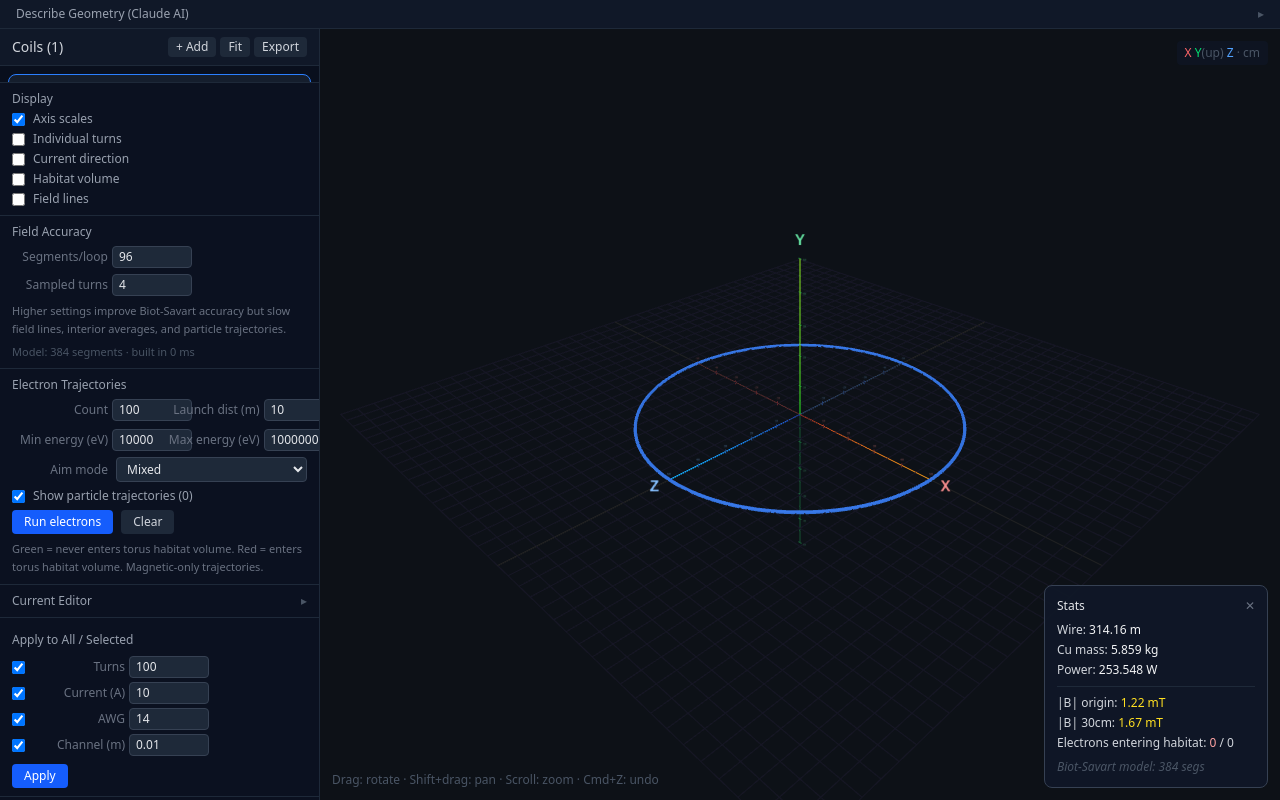
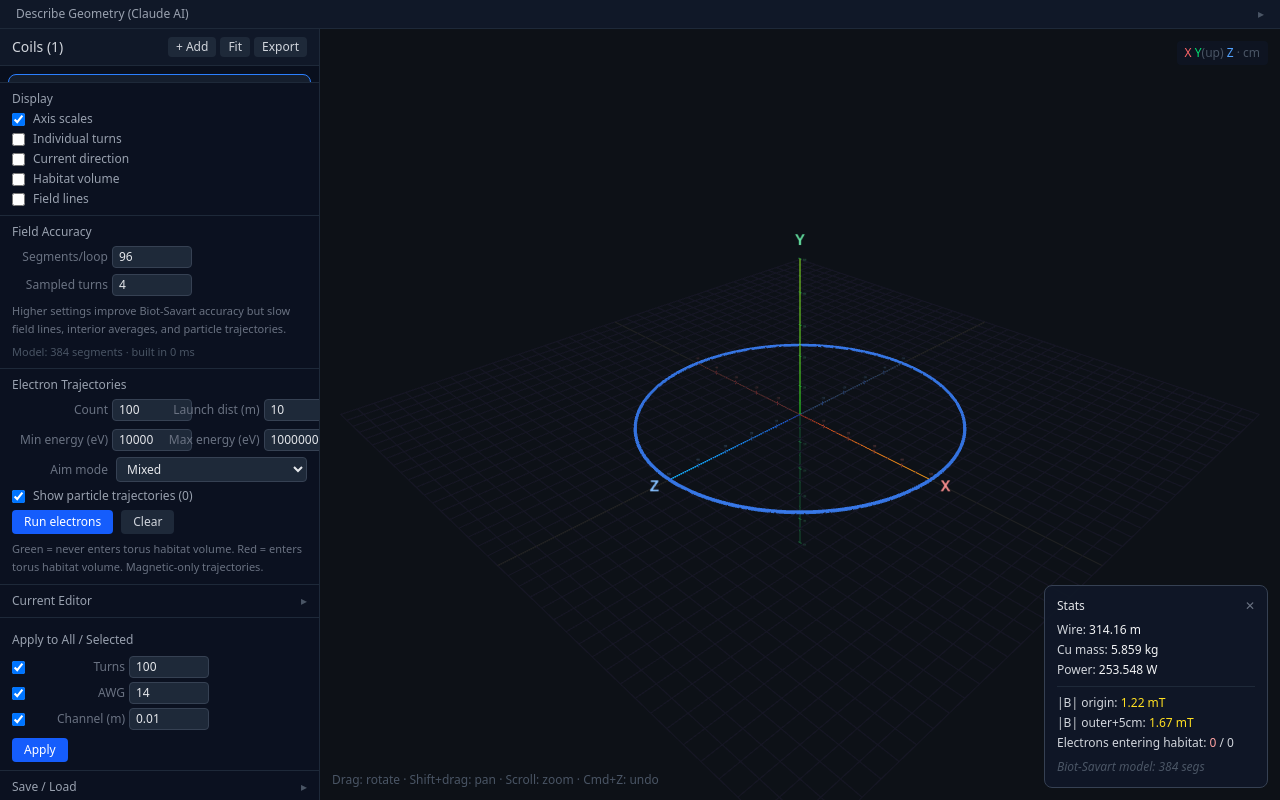
Before and after one commit to alistairhomewood-blip/coil-designer, a React (Vite) app: page / in a window 1280 px wide. Both pictures are taken after a click on the button "+ Add". Built offline with nearby package versions, Linux system fonts and the light colour scheme.

Commit message:
fix coil list height, current editor, universal panel, B measurement point

```diff
--- a/src/App.jsx
+++ b/src/App.jsx
@@ -1179,15 +1179,15 @@ function GradientTool({coils,onUpdateCoils}){
 /* ── Universal settings ───────────────────────────────────── */
 
 function UniversalPanel({onApply}){
-  const [vals,setVals] = useState({turns:100,current:10,wireGauge:14,channelWidth:0.01});
-  const [fields,setFields] = useState({turns:true,current:true,wireGauge:true,channelWidth:true});
+  const [vals,setVals] = useState({turns:100,wireGauge:14,channelWidth:0.01});
+  const [fields,setFields] = useState({turns:true,wireGauge:true,channelWidth:true});
   const s = (k,v) => setVals(p => ({...p,[k]:v}));
   const f = k => setFields(p => ({...p,[k]:!p[k]}));
   return (
     <div className="border-t border-gray-800 px-3 py-2 bg-gray-900/30">
       <span className="text-xs text-gray-400 font-medium">Apply to All / Selected</span>
       <div className="flex flex-col gap-1 mt-1.5">
-        {[["turns","Turns",1],["current","Current (A)",0.1],["wireGauge","AWG",1],["channelWidth","Channel (m)",0.001]].map(([k,l,st]) => (
+        {[["turns","Turns",1],["wireGauge","AWG",1],["channelWidth","Channel (m)",0.001]].map(([k,l,st]) => (
           <div key={k} className="flex items-center gap-1">
             <input type="checkbox" checked={fields[k]} onChange={()=>f(k)} className="rounded border-gray-600" />
             <Num label={l} value={vals[k]} onChange={v=>s(k,v)} step={st} />
@@ -1207,7 +1207,9 @@ function InfoBox({coils,show,setShow,avgBInside:avgBVal,computingAvgB,model,part
   );
   const stats = calcStats(coils);
   const bO = fieldAtPointVec(model, new THREE.Vector3(0,0,0));
-  const b30 = fieldAtPointVec(model, new THREE.Vector3(0.3,0,0));
+  const tp = getTorusParams(coils);
+  const outerR = tp ? (tp.R + tp.r + 0.05) : 0.3;
+  const b30 = fieldAtPointVec(model, new THREE.Vector3(outerR,0,0));
   return (
     <div className="absolute bottom-3 right-3 bg-gray-900/95 border border-gray-700 rounded-lg p-3 text-xs text-gray-300 z-10 min-w-56 max-w-80">
       <div className="flex justify-between items-center mb-2">
@@ -1220,7 +1222,7 @@ function InfoBox({coils,show,setShow,avgBInside:avgBVal,computingAvgB,model,part
         <div>Power: <span className="text-gray-100">{stats.totalPower<1 ? (stats.totalPower*1000).toFixed(2)+" mW" : stats.totalPower.toFixed(3)+" W"}</span></div>
         <div className="border-t border-gray-800 pt-1 mt-1" />
         <div>|B| origin: <span className="text-yellow-300">{fmtB(bO.length())}</span></div>
-        <div>|B| 30cm: <span className="text-yellow-300">{fmtB(b30.length())}</span></div>
+        <div>|B| outer+5cm: <span className="text-yellow-300">{fmtB(b30.length())}</span></div>
         {avgBVal !== null && <div>Avg |B| habitat: <span className="text-green-300">{fmtB(avgBVal.avg)}</span> <span className="text-gray-600">({avgBVal.n} pts)</span></div>}
         {computingAvgB && <div className="text-yellow-500">Computing habitat average...</div>}
         {particleStats && <div>Electrons entering habitat: <span className="text-red-300">{particleStats.entered}</span> / {particleStats.total}</div>}
@@ -1731,7 +1733,7 @@ export default function App(){
             </div>
           </div>
 
-          <div className="p-2 overflow-y-auto" style={{maxHeight:"34vh"}}>
+          <div className="p-2 overflow-y-auto" style={{maxHeight:"55vh"}}>
             {coils.length === 0 && <div className="text-center text-gray-600 text-xs mt-8 px-4 leading-relaxed">Describe coils above, or click + Add.</div>}
             {coils.map((c,i) => (
               <CoilCard
@@ -1848,7 +1850,7 @@ export default function App(){
           </div>
 
           {showCurrentEditor && coils.length > 0 && (
-            <div className="border-t border-gray-800 bg-gray-950 flex-shrink-0 overflow-auto p-3" style={{height:360}}>
+            <div className="border-t border-gray-800 bg-gray-950 flex-shrink-0 overflow-auto p-3" style={{minHeight:360,maxHeight:"45vh"}}>
               <CurrentEditor coils={coils} onUpdateCoils={pushCoils} highlightId={barHighlight} setHighlightId={setBarHighlight} />
             </div>
           )}
```
